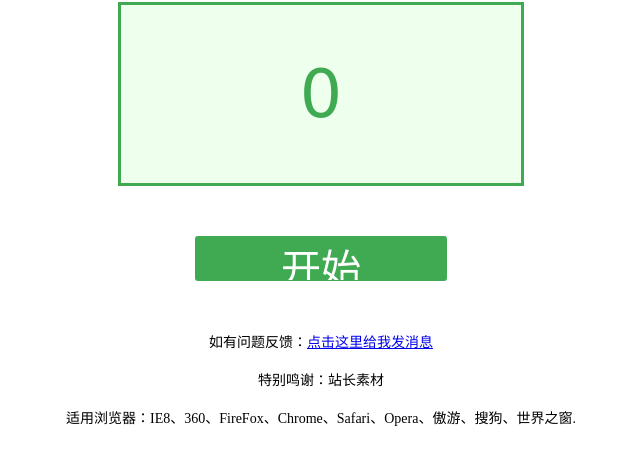
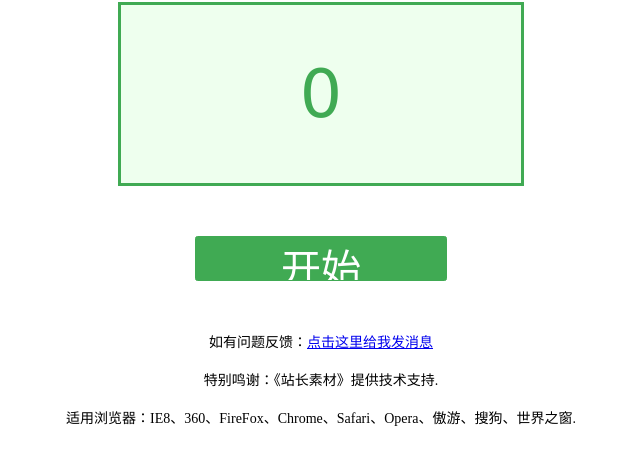
Before and after one commit to Edwiinlai/Site-used-to-name, a plain HTML site: page index.html in a window 1280 px wide. Shown: the part 145-610 px from the top of the page, without its empty margins (319-959 px from the left). Drawn offline with Linux system fonts and the light colour scheme.

Commit message:
Update index.html

```diff
--- a/index.html
+++ b/index.html
@@ -31,7 +31,7 @@ body{background-color:#fff;text-align:center;padding-top:50px;}
 
 <div style="text-align:center;margin:50px 0; font:normal 14px/24px 'MicroSoft YaHei';">
 	<p>如有问题反馈：<a href="http://wpa.qq.com/msgrd?v=3&uin=2849188960&site=qq&menu=yes">点击这里给我发消息</a></p>
-	<p>特别鸣谢：站长素材</p>
+	<p>特别鸣谢：《站长素材》提供技术支持.</p>
 	<p>适用浏览器：IE8、360、FireFox、Chrome、Safari、Opera、傲游、搜狗、世界之窗. </p>
 </div>
 </body>
```
